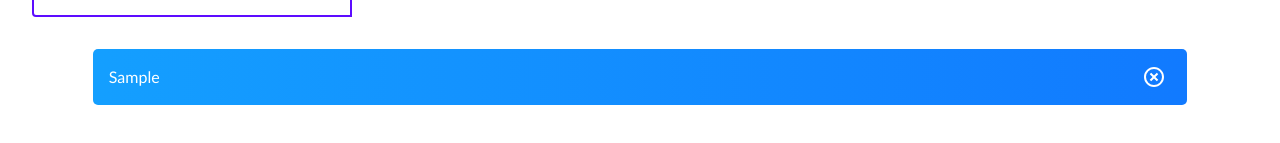
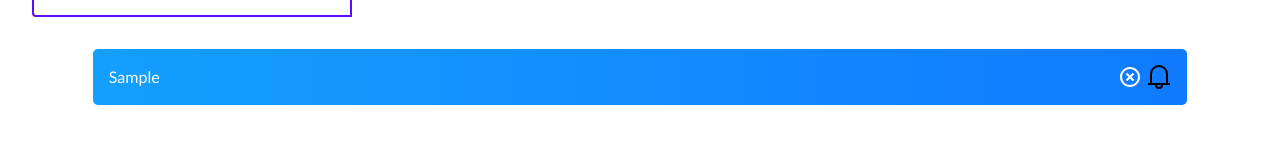
Before and after one commit to shreyagupta2906/aws-amplify-test, a React (Create React App) app: page / in a window 1280 px wide. Both pictures are taken after typing "Sample" into the empty fields and a click on the button "Add". Shown: the part 399-542 px from the top of the page. Built offline with nearby package versions, Linux system fonts and the light colour scheme.

Commit message:
added a notification icon

```diff
--- a/src/components/Todo.js
+++ b/src/components/Todo.js
@@ -2,7 +2,7 @@ import React, {useState} from 'react'
 import TodoForm from './TodoForm'
 import TodoList from './TodoList'
 import {RiCloseCircleLine} from 'react-icons/ri'
-import {TiEdit} from 'react-icons/ti'
+import {GrNotification} from 'react-icons/gr'
 
 
 function Todo({todos, completeTodo, removeTodo}) {
@@ -23,6 +23,8 @@ function Todo({todos, completeTodo, removeTodo}) {
           <RiCloseCircleLine
           onClick={() => removeTodo(todo.id)} className = 'delete-icon'/>
 
+          <GrNotification/>
+
           </div>
 
       </div>
```
